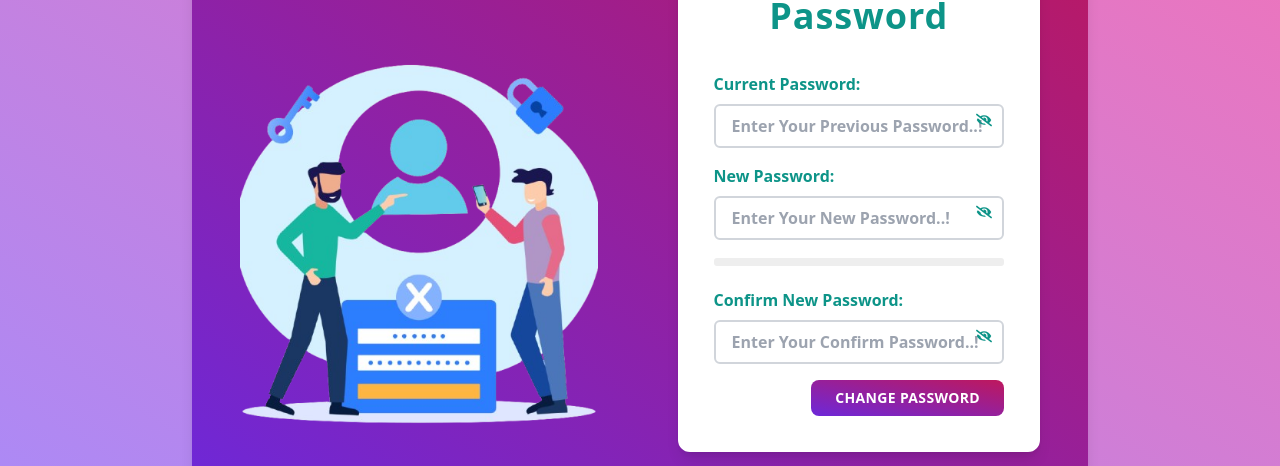
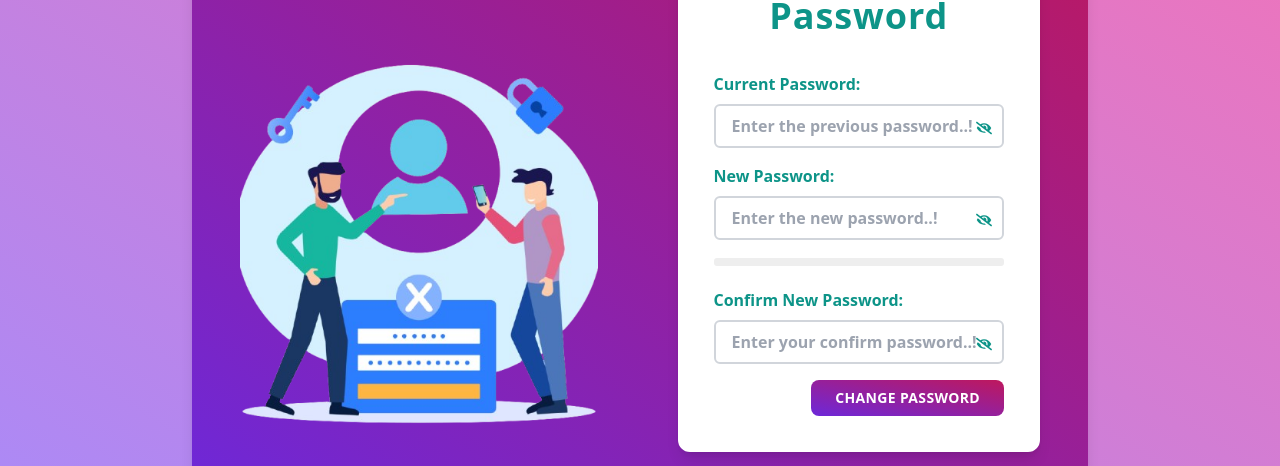
Before and after one commit to SaurabhSutar19/Form_Design_For_Web_Application, a React (Vite) app: page /change_password in a window 1280 px wide. Shown: the part 214-680 px from the top of the page. Built offline with nearby package versions, Linux system fonts and the light colour scheme.

Commit message:
set the margin for hide/show btn

```diff
--- a/src/Components/ChangePassword.jsx
+++ b/src/Components/ChangePassword.jsx
@@ -105,7 +105,7 @@ const ChangePassword = () => {
             <h1 className="text-4xl text-gradient-to-tr from-violet-700 to-pink-700 tracking-wide font-bold mb-5 text-center">
               Change Password
             </h1>
-            <form action="#" onSubmit={handleSubmit} className="flex flex-col space-y-2 w-full font-bold">
+            <form action="#" onSubmit={handleSubmit} className="flex flex-col space-y-2 w-full ">
               {/* Current Password */}
               <div className="space-y-2 mt-4">
                 <label htmlFor="" className="relative font-bold">
@@ -114,13 +114,13 @@ const ChangePassword = () => {
                     type={currPassVisible ? "text" : "password"}
                     name="currentpass"
                     value={formValues.currentpass}
-                    placeholder="Enter Your Previous Password..!"
+                    placeholder="Enter the previous password..!"
                     onChange={handleChange}
                     className="px-4 py-2 mt-2 text-md outline-none border-2 border-gray-300 rounded-md hover:border-gray-600 duration-200 peer focus:border-indigo-600 bg-inherit w-full"
                   />
                   <span
                     onClick={() => setCurrPassVisible(!currPassVisible)}
-                    className="absolute right-0 mt-4 px-1 text-md uppercase tracking-wide peer-focus:text-indigo-600 duration-200 peer-focus:text-sm cursor-pointer mr-2"
+                    className="absolute right-0 mt-6 px-1 text-md uppercase tracking-wide peer-focus:text-indigo-600 duration-200 peer-focus:text-sm cursor-pointer mr-2"
                   >
                     {currPassVisible ? <FaEye /> : <FaEyeSlash />}
                   </span>
@@ -136,13 +136,13 @@ const ChangePassword = () => {
                     type={passVisible ? "text" : "password"}
                     name="password"
                     value={formValues.password}
-                    placeholder="Enter Your New Password..!"
+                    placeholder="Enter the new password..!"
                     onChange={handleChange}
                     className="px-4 py-2 mt-2 text-md outline-none border-2 border-gray-300 rounded-md hover:border-gray-600 duration-200 peer focus:border-indigo-600 bg-inherit w-full"
                   />
                   <span
                     onClick={() => setPassVisible(!passVisible)}
-                    className="absolute right-0 mt-4 px-1 text-md uppercase tracking-wide peer-focus:text-indigo-600 duration-200 peer-focus:text-sm cursor-pointer mr-2"
+                    className="absolute right-0 mt-6 px-1 text-md uppercase tracking-wide peer-focus:text-indigo-600 duration-200 peer-focus:text-sm cursor-pointer mr-2"
                   >
                     {passVisible ? <FaEye /> : <FaEyeSlash />}
                   </span>
@@ -159,13 +159,13 @@ const ChangePassword = () => {
                     type={confPassVisible ? "text" : "password"}
                     name="confpassword"
                     value={formValues.confpassword}
-                    placeholder="Enter Your Confirm Password..!"
+                    placeholder="Enter your confirm password..!"
                     onChange={handleChange}
                     className="px-4 py-2 mt-2 text-md outline-none border-2 border-gray-300 rounded-md hover:border-gray-600 duration-200 peer focus:border-indigo-600 bg-inherit w-full"
                   />
                   <span
                     onClick={() => setConfPassVisible(!confPassVisible)}
-                    className="absolute right-0 mt-4 px-1 text-md uppercase tracking-wide peer-focus:text-indigo-600 duration-200 peer-focus:text-sm cursor-pointer mr-2"
+                    className="absolute right-0 mt-6 px-1 text-md uppercase tracking-wide peer-focus:text-indigo-600 duration-200 peer-focus:text-sm cursor-pointer mr-2"
                   >
                     {confPassVisible ? <FaEye /> : <FaEyeSlash />}
                   </span>
```
